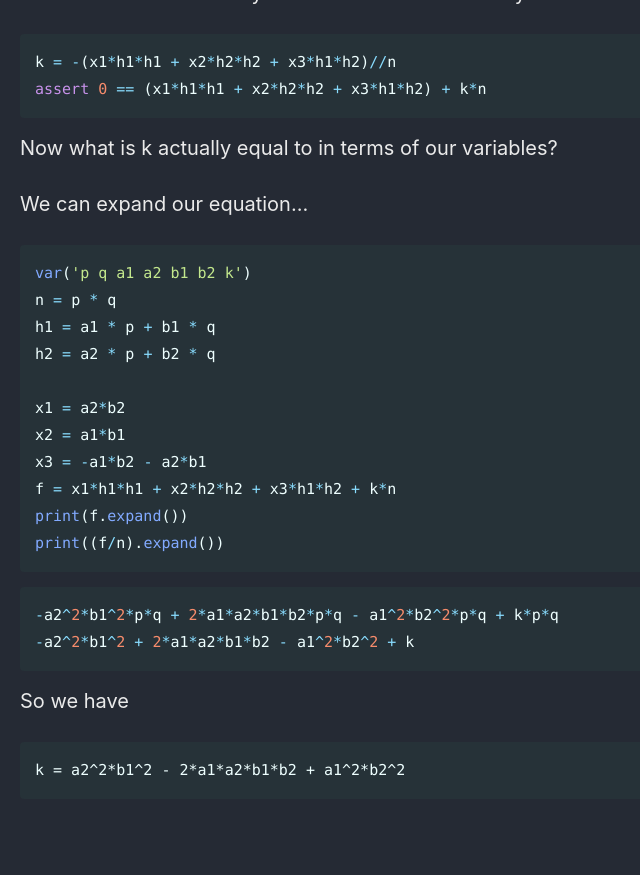
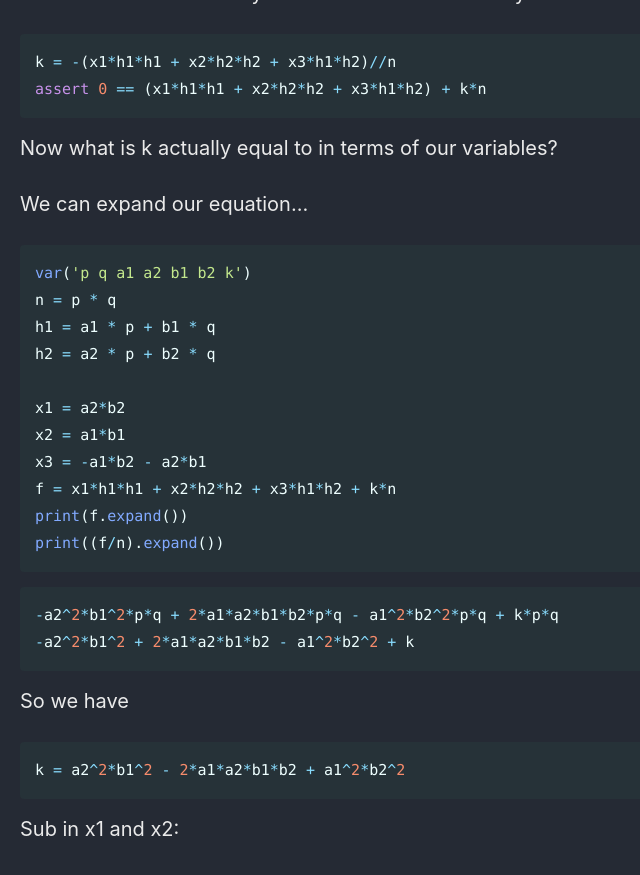
Before and after one commit to Connor-McCartney/Connor-McCartney.github.io, a Jekyll site: the page built from _pages/cryptography/other/apbq-rsa-ii-DUCTF-2023.md, in a window 1280 px wide and 900 px high, scrolled down 4286 px. Shown: the top 875 px of the window, without its empty margins (0-640 px from the left). Built offline with Jekyll 4.4.1, drawn with Linux system fonts in a browser that asks for light colours; cached includes are drawn as plain includes; before the commit the page ends 5130 px from its top, so only the background shows below that.

Commit message:
Update apbq-rsa-ii-DUCTF-2023.md

````diff
--- a/_pages/cryptography/other/apbq-rsa-ii-DUCTF-2023.md
+++ b/_pages/cryptography/other/apbq-rsa-ii-DUCTF-2023.md
@@ -188,6 +188,8 @@ print((f/n).expand())
 
 So we have
 
-```
+```python
 k = a2^2*b1^2 - 2*a1*a2*b1*b2 + a1^2*b2^2
 ```
+
+Sub in x1 and x2:
````
